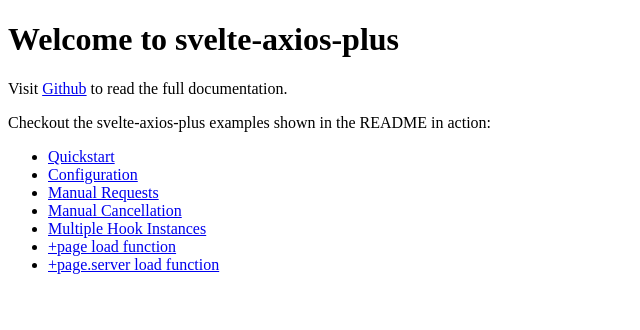
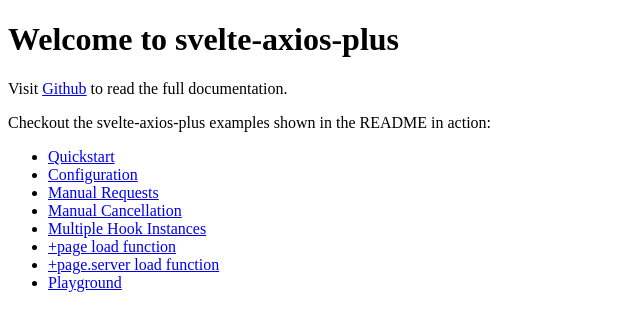
Before and after one commit to itsEzz/svelte-axios-plus, a SvelteKit app: page / in a window 1280 px wide. Shown: the top 330 px of the page, without its empty margins (0-640 px from the left). Built offline with nearby package versions, Linux system fonts and the light colour scheme.

Commit message:
Added playground link to toc

```diff
--- a/src/routes/+page.svelte
+++ b/src/routes/+page.svelte
@@ -23,4 +23,5 @@
 	</li>
 	<li><a href="/page">+page load function</a></li>
 	<li><a href="/page-server">+page.server load function</a></li>
+	<li><a href="/playground">Playground</a></li>
 </ul>
```
